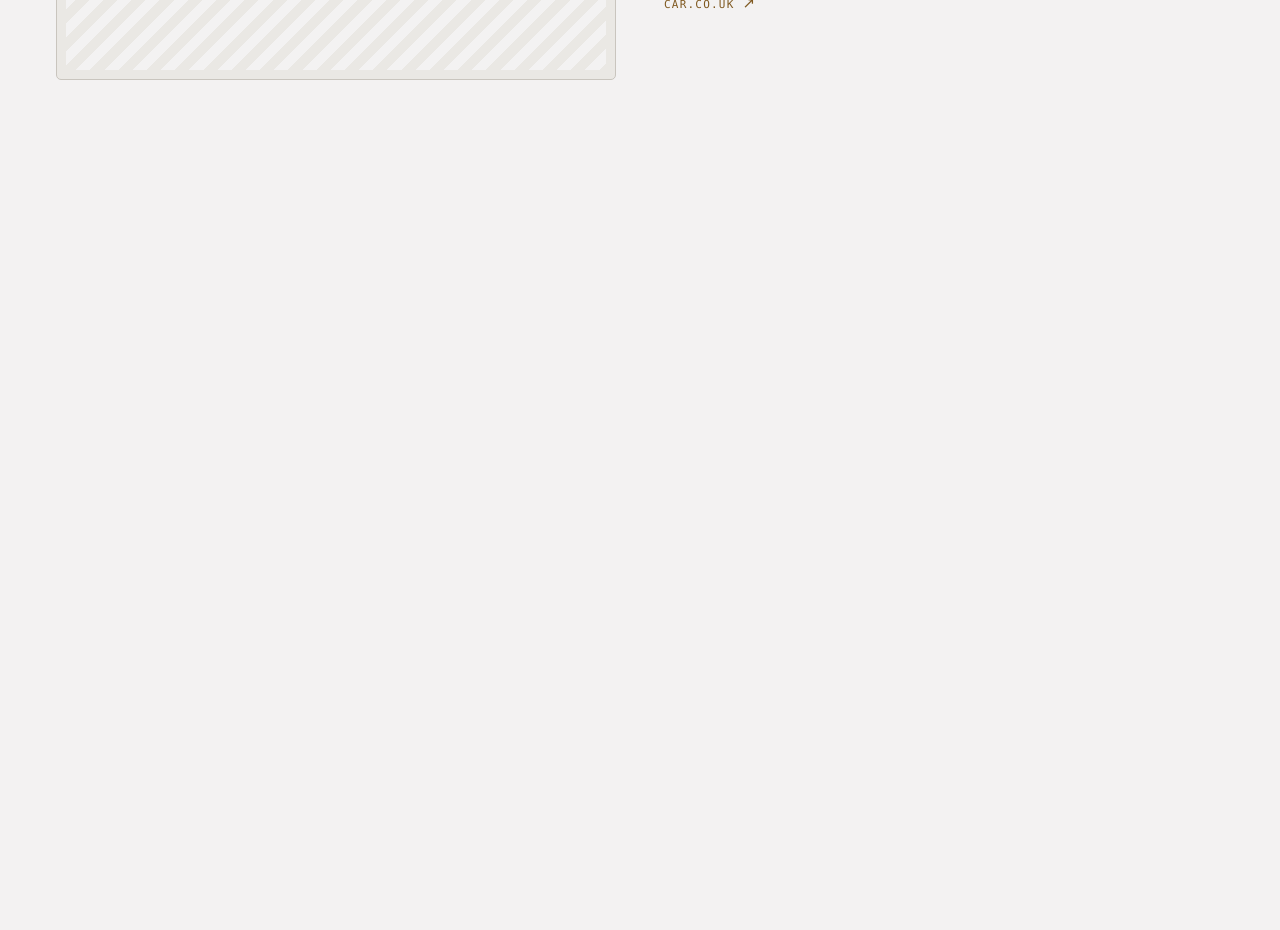
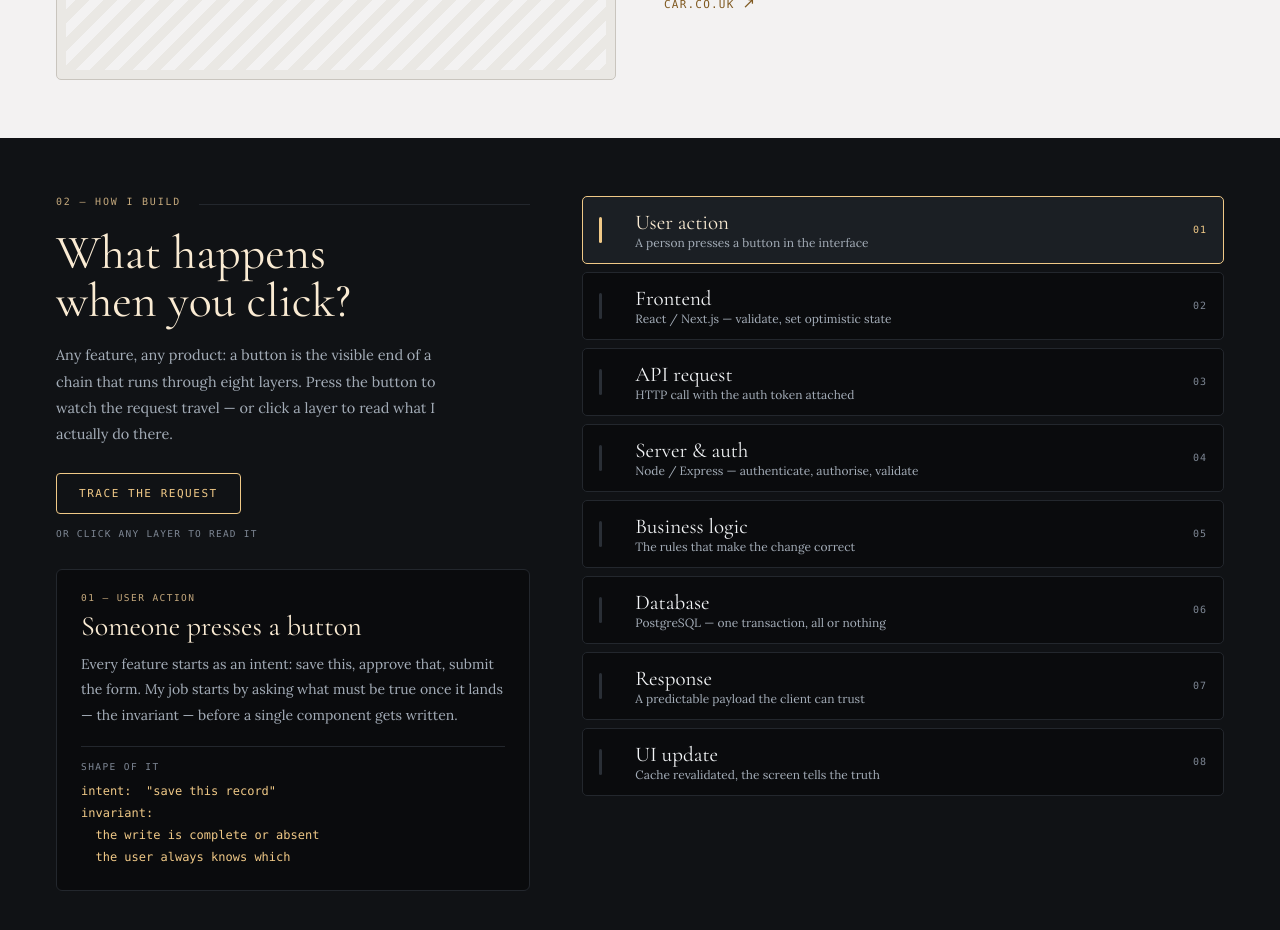
Before and after one commit to mitayyab/portfolio, a Next.js app: page / in a window 1280 px wide. Shown: the part 2080-3010 px from the top of the page. Before the commit the page ends 2208 px from the top, so only its background shows below. Built offline with nearby package versions, Linux system fonts and the light colour scheme.

Commit message:
feat(home): render How I build on the home page

```diff
--- a/src/app/page.tsx
+++ b/src/app/page.tsx
@@ -1,6 +1,7 @@
 import { Hero } from "@/components/hero/Hero";
 import { SiteHeader } from "@/components/layout/SiteHeader";
 import { SkipLink } from "@/components/layout/SkipLink";
+import { HowIBuild } from "@/components/trace/HowIBuild";
 import { SelectedWork } from "@/components/work/SelectedWork";
 
 export default function Home() {
@@ -11,6 +12,7 @@
       <main id="content" tabIndex={-1}>
         <Hero />
         <SelectedWork />
+        <HowIBuild />
       </main>
     </>
   );
```
